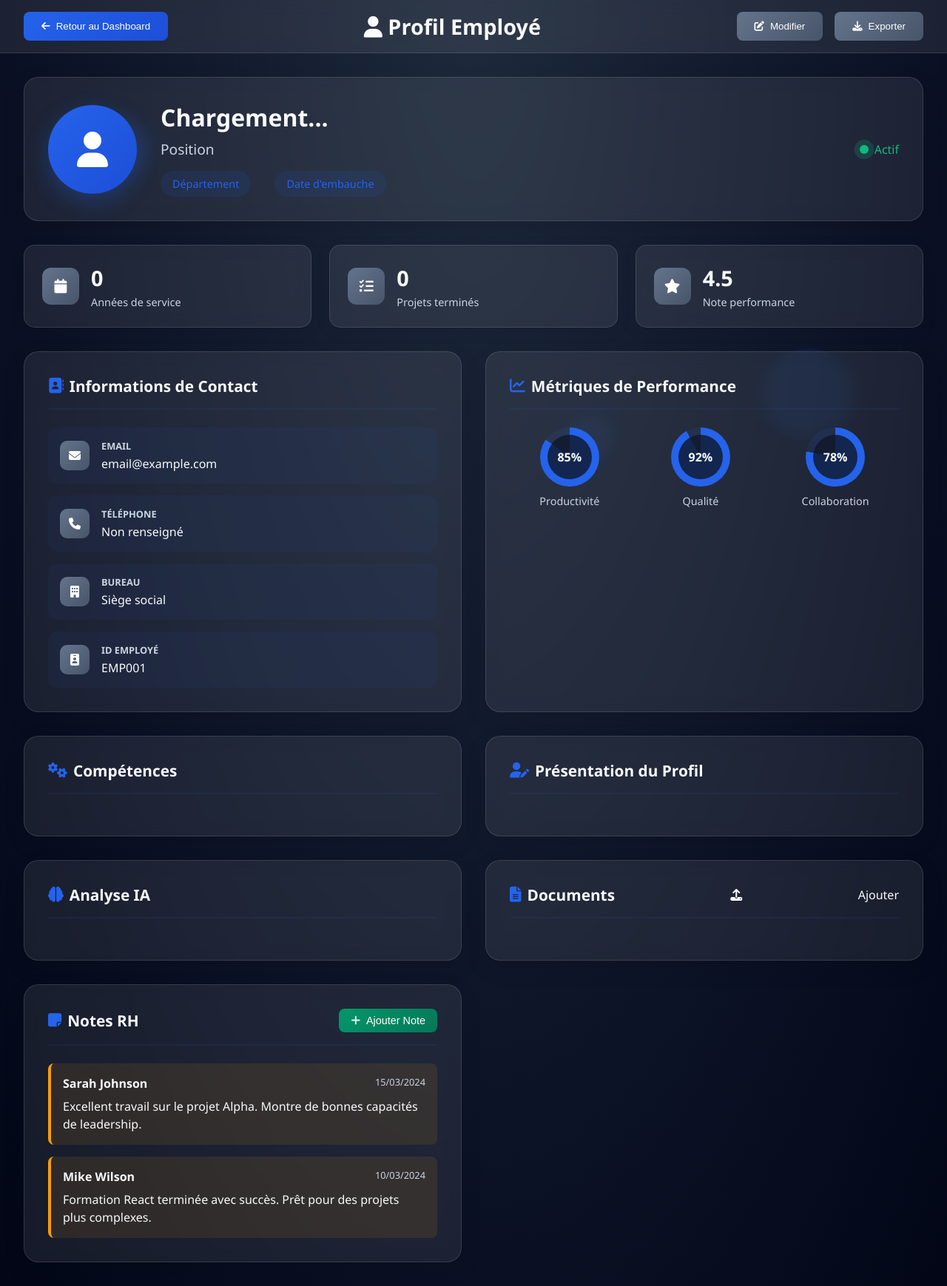
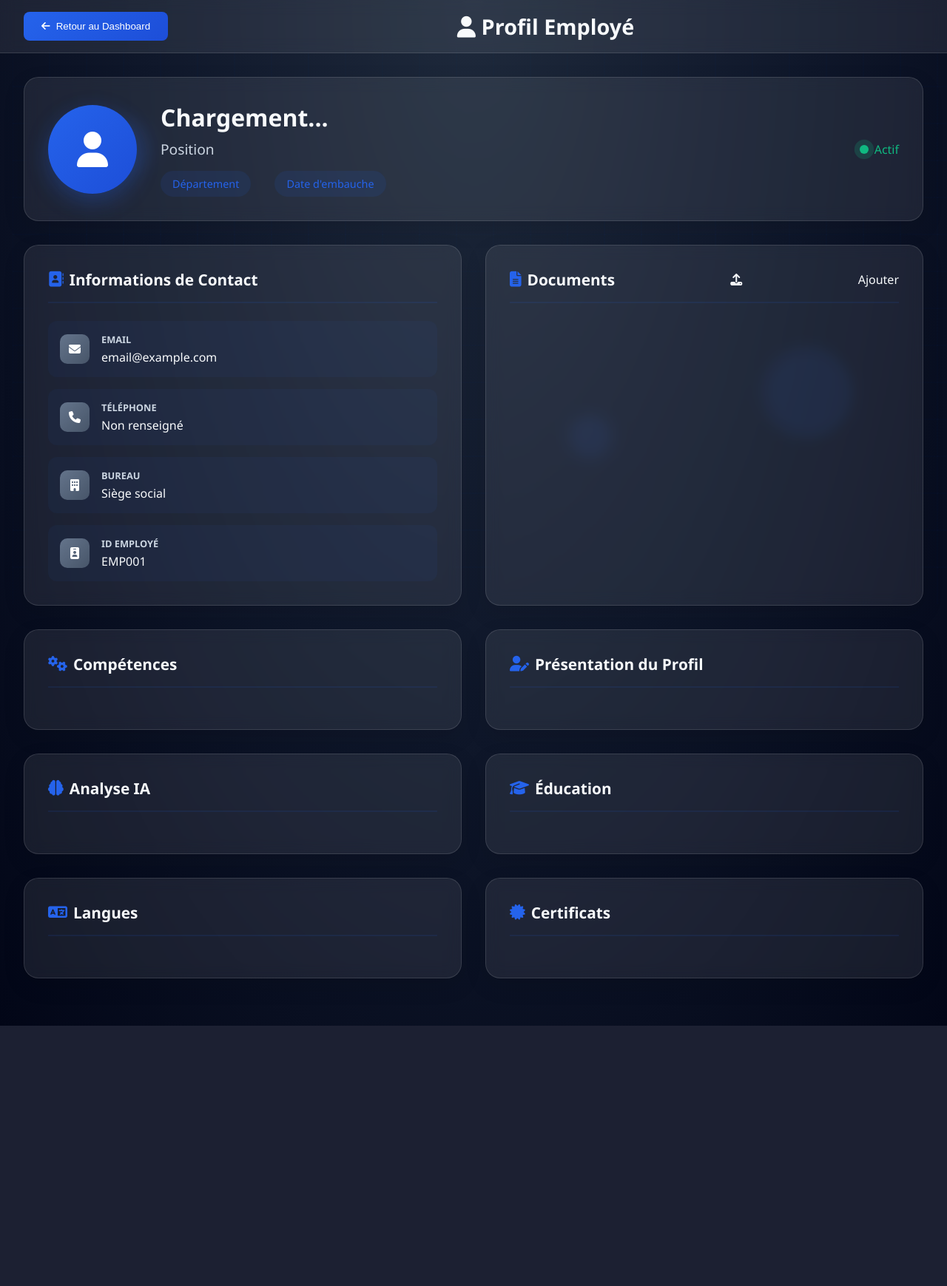
Before and after one commit to yassineXYSN/CV-Analyzer, a FastAPI app: page /employee-profile in a window 1280 px wide. Shown: the whole page at 74% size. After the commit the page ends 1387 px from the top, so only its background shows below. Run offline with FastAPI, Linux system fonts and the light colour scheme.

Commit message:
barcha tabdil

```diff
--- a/main.py
+++ b/main.py
@@ -235,36 +235,6 @@ async def scan_file(
         "candidate_id": candidate_id
     })
 
-@app.get("/api/candidate/{candidate_id}")
-async def get_candidate(candidate_id: int):
-    db = SessionLocal()
-    try:
-        candidate = db.query(models.ProfileCandidat).filter(models.ProfileCandidat.id == candidate_id).first()
-        if not candidate:
-            return {"success": False, "message": "Candidat introuvable"}
-
-        contact = candidate.contact
-        analyse = candidate.analyse
-
-        return {
-            "success": True,
-            "candidate": {
-                "id": candidate.id,
-                "first_name": candidate.name.split(" ")[0] if candidate.name else "",
-                "last_name": " ".join(candidate.name.split(" ")[1:]) if candidate.name else "",
-                "title": candidate.title,
-                "profile": candidate.profile,
-                "skills": candidate.skills,
-                "email": contact.email if contact else None,
-                "phone": contact.phone if contact else None,
-                "analyse": analyse.analyse if analyse else None
-            }
-        }
-    except Exception as e:
-        print(f"Erreur récupération candidat: {str(e)}")
-        return {"success": False, "message": "Erreur serveur"}
-    finally:
-        db.close()
 
 # Routes pour les pages
 @app.get("/login", response_class=HTMLResponse)
@@ -891,6 +861,9 @@ def get_employee(employee_id: int):
         if not emp:
             return {"success": False, "message": "Employé non trouvé"}
 
+        contact = getattr(emp, "contact", None)
+        analyse = getattr(emp, "analyse", None)
+
         return {
             "success": True,
             "employee": {
@@ -901,16 +874,23 @@ def get_employee(employee_id: int):
                 "phone": emp.phone,
                 "position": emp.position,
                 "department_id": emp.department_id,
+                "employee_id": emp.employee_id,
                 "hire_date": emp.hire_date.isoformat() if emp.hire_date else None,
-                "employee_id": emp.employee_id,
                 "skills": emp.skills,
-                "address": emp.address,
+                "profile": emp.profile,
+                "education": emp.education,
+                "languages": emp.languages,
+                "certificates": emp.certificates,
+                "analyse": analyse.analyse if analyse else None,
+                "linkedin": contact.linkedin if contact else None,
+                "address": emp.address or (contact.address if contact else None)
             }
         }
     finally:
         db.close()
 
 
+
 @app.get("/api/candidate/{candidate_id}")
 async def get_candidate(candidate_id: int):
     db = SessionLocal()
@@ -919,8 +899,8 @@ async def get_candidate(candidate_id: int):
         if not candidate:
             return {"success": False, "message": "Candidat introuvable"}
 
-        contact = candidate.contact  # via relationship
-        analyse = candidate.analyse  # via relationship
+        contact = candidate.contact
+        analyse = candidate.analyse
 
         return {
             "success": True,
@@ -944,6 +924,7 @@ async def get_candidate(candidate_id: int):
         }
     finally:
         db.close()
+
 
 
 
--- a/static/employee-profile.css
+++ b/static/employee-profile/employee-profile.css
@@ -18,6 +18,19 @@ body {
     color: #94a3b8;
     font-style: italic;
   }
+  .info-list {
+  list-style: none;
+  padding-left: 0;
+  color: #f8fafc;
+}
+
+.info-list li {
+  margin-bottom: 0.5rem;
+  background: rgba(255, 255, 255, 0.05);
+  padding: 0.5rem 1rem;
+  border-radius: 8px;
+}
+
 /* Background Effects */
 .background-effects {
   position: fixed;
--- a/static/employee-profile.js
+++ b/static/employee-profile/employee-profile.js
@@ -40,6 +40,17 @@ function loadPersonData() {
 
 // Afficher les informations du candidat
 function displayCandidateInfo(candidate) {
+
+const nameEl = document.getElementById("employeeName");
+  if (!nameEl) {
+    console.warn("⛔ DOM non prêt, employeeName introuvable");
+    return;
+  }
+
+  const educationList = document.getElementById("employeeEducationList");
+const langList = document.getElementById("employeeLanguagesList");
+const certList = document.getElementById("employeeCertificatesList");
+
   // Informations principales
   document.getElementById("employeeName").textContent = `${candidate.first_name} ${candidate.last_name}`;
   document.getElementById("employeePosition").textContent = candidate.title || "Candidat";
@@ -97,16 +108,57 @@ if (parsedSkills.length > 0) {
       `
     }
 
-    // Ajoute au DOM
     document.getElementById("employeeSkillsList").appendChild(skillItem)
   })
 }
 
+// ✅ Ce bloc est maintenant *en dehors* du if
+const educationData = parseJsonSafe(candidate.education);
+const langData = parseJsonSafe(candidate.languages);
+const certData = parseJsonSafe(candidate.certificates);
+
+console.log("🎓 Éducation :", educationData);
+console.log("🌍 Langues :", langData);
+console.log("📜 Certificats :", certData);
+
+// Éducation
+educationList.innerHTML = "";
+if (Array.isArray(educationData) && educationData.length > 0) {
+  educationData.forEach(item => {
+    const li = document.createElement("li");
+    li.textContent = `${item.degree} - ${item.institution} (${item.years})`;
+    educationList.appendChild(li);
+  });
+} else {
+  educationList.innerHTML = "<li>Aucune information</li>";
+}
+
+// Langues
+langList.innerHTML = "";
+if (Array.isArray(langData) && langData.length > 0) {
+  langData.forEach(lang => {
+    const li = document.createElement("li");
+    li.textContent = lang;
+    langList.appendChild(li);
+  });
+} else {
+  langList.innerHTML = "<li>Aucune langue renseignée</li>";
+}
+
+// Certificats
+certList.innerHTML = "";
+if (Array.isArray(certData) && certData.length > 0) {
+  certData.forEach(cert => {
+    const li = document.createElement("li");
+    li.textContent = cert;
+    certList.appendChild(li);
+  });
+} else {
+  certList.innerHTML = "<li>Aucun certificat disponible</li>";
+}
 
   // Statistiques simulées pour l'affichage
-  document.getElementById("yearsOfService").textContent = "0";
-  document.getElementById("completedProjects").textContent = "0";
-  document.getElementById("performanceRating").textContent = "N/A";
+
 }
 
 // Obtenir le nom du département (simulé)
@@ -133,29 +185,6 @@ function initializeCircleProgress() {
 // Fonction pour retourner au dashboard
 function goBackToDashboard() {
   window.location.href = "/dashboard"
-}
-
-// Fonctions pour les actions
-function editEmployee() {
-  showNotification("Fonction de modification en cours de développement", "info")
-}
-
-function exportProfile() {
-  const profileData = {
-    employee: currentEmployee,
-    exportDate: new Date().toISOString(),
-    notes: notes,
-  }
-
-  const blob = new Blob([JSON.stringify(profileData, null, 2)], { type: "application/json" })
-  const url = URL.createObjectURL(blob)
-  const a = document.createElement("a")
-  a.href = url
-  a.download = `profil_${currentEmployee.first_name}_${currentEmployee.last_name}.json`
-  a.click()
-  URL.revokeObjectURL(url)
-
-  showNotification("Profil exporté avec succès !", "success")
 }
 
 function addSkill() {
@@ -394,6 +423,7 @@ async function loadCandidateFromAPI(candidateId) {
 
     if (!data.success) throw new Error(data.message)
     const c = data.candidate
+    console.log("📦 Données reçues du candidat :", c);
 
     currentEmployee = {
       id: c.id,
@@ -436,6 +466,7 @@ displayEmployeeInfo(currentEmployee)
     if (profileEl && c.profile) {
       profileEl.textContent = c.profile
     }
+setTimeout(() => displayCandidateInfo(c), 0);
 
   } catch (err) {
     console.error("Erreur chargement candidat:", err)
@@ -532,3 +563,12 @@ async function loadEmployeeFromAPI(employeeId) {
     showNotification("Impossible de charger le profil employé", "error")
   }
 }
+function parseJsonSafe(value) {
+  try {
+    const once = typeof value === "string" ? JSON.parse(value) : value;
+    return typeof once === "string" ? JSON.parse(once) : once;
+  } catch (e) {
+    console.warn("Erreur de parsing JSON :", e);
+    return [];
+  }
+}
--- a/templates/HR-dep/auth/hr-login.html
+++ b/templates/HR-dep/auth/hr-login.html
@@ -4,7 +4,7 @@
     <meta charset="UTF-8">
     <meta name="viewport" content="width=device-width, initial-scale=1.0">
     <title>CV Analyzer Pro - Connexion RH</title>
-    <link rel="stylesheet" href="/static/hr-auth.css">
+    <link rel="stylesheet" href="/static/hr-auth/hr-auth.css">
     <link rel="stylesheet" href="https://cdnjs.cloudflare.com/ajax/libs/font-awesome/6.4.0/css/all.min.css">
 </head>
 <body>
--- a/templates/HR-dep/company-profile.html
+++ b/templates/HR-dep/company-profile.html
@@ -5,7 +5,7 @@
     <meta name="viewport" content="width=device-width, initial-scale=1.0">
     <title>Profil Entreprise - CV Analyzer Pro</title>
     <link rel="stylesheet" href="https://cdnjs.cloudflare.com/ajax/libs/font-awesome/6.4.0/css/all.min.css">
-    <link rel="stylesheet" href="/static/company-profile.css">
+    <link rel="stylesheet" href="/static/company-profile/company-profile.css">
 </head>
 <body>
     <!-- Background Effects -->
--- a/templates/HR-dep/company-setup.html
+++ b/templates/HR-dep/company-setup.html
@@ -4,7 +4,7 @@
     <meta charset="UTF-8">
     <meta name="viewport" content="width=device-width, initial-scale=1.0">
     <title>Configuration Entreprise - CV Analyzer Pro</title>
-    <link rel="stylesheet" href="/static/company-setup.css">
+    <link rel="stylesheet" href="/static/company-setup/company-setup.css">
     <link rel="stylesheet" href="https://cdnjs.cloudflare.com/ajax/libs/font-awesome/6.4.0/css/all.min.css">
 </head>
 <body>
--- a/templates/HR-dep/employee-profile.html
+++ b/templates/HR-dep/employee-profile.html
@@ -4,7 +4,7 @@
     <meta charset="UTF-8">
     <meta name="viewport" content="width=device-width, initial-scale=1.0">
     <title>Profil Employé - CV Analyzer Pro</title>
-    <link rel="stylesheet" href="/static/employee-profile.css">
+    <link rel="stylesheet" href="/static/employee-profile/employee-profile.css">
     <link rel="stylesheet" href="https://cdnjs.cloudflare.com/ajax/libs/font-awesome/6.4.0/css/all.min.css">
 </head>
 <body>
@@ -26,12 +26,7 @@
             </button>
             <h1><i class="fas fa-user"></i> Profil Employé</h1>
             <div class="header-actions">
-                <button class="action-btn" onclick="editEmployee()">
-                    <i class="fas fa-edit"></i> Modifier
-                </button>
-                <button class="action-btn" onclick="exportProfile()">
-                    <i class="fas fa-download"></i> Exporter
-                </button>
+
             </div>
         </div>
     </header>
@@ -58,31 +53,8 @@
                 </div>
             </div>
 
-            <!-- Quick Stats -->
-            <div class="quick-stats">
-                <div class="stat-item">
-                    <div class="stat-icon"><i class="fas fa-calendar"></i></div>
-                    <div class="stat-info">
-                        <h3 id="yearsOfService">0</h3>
-                        <p>Années de service</p>
-                    </div>
-                </div>
-                <div class="stat-item">
-                    <div class="stat-icon"><i class="fas fa-tasks"></i></div>
-                    <div class="stat-info">
-                        <h3 id="completedProjects">0</h3>
-                        <p>Projets terminés</p>
-                    </div>
-                </div>
-                <div class="stat-item">
-                    <div class="stat-icon"><i class="fas fa-star"></i></div>
-                    <div class="stat-info">
-                        <h3 id="performanceRating">4.5</h3>
-                        <p>Note performance</p>
-                    </div>
-                </div>
-            </div>
-        </section>
+
+
 
         <!-- Main Grid -->
         <div class="profile-grid">
@@ -123,30 +95,17 @@
                 </div>
             </section>
 
-            <!-- Performance Metrics -->
+            <!-- Documents -->
             <section class="profile-section">
                 <div class="section-header">
-                    <h3><i class="fas fa-chart-line"></i> Métriques de Performance</h3>
+                    <h3><i class="fas fa-file-alt"></i> Documents</h3>
+                        <i class="fas fa-upload"></i> Ajouter
+                    </button>
                 </div>
-                <div class="performance-metrics">
-                    <div class="metric-circle">
-                        <div class="circle-progress" data-percentage="85">
-                            <span>85%</span>
-                        </div>
-                        <label>Productivité</label>
-                    </div>
-                    <div class="metric-circle">
-                        <div class="circle-progress" data-percentage="92">
-                            <span>92%</span>
-                        </div>
-                        <label>Qualité</label>
-                    </div>
-                    <div class="metric-circle">
-                        <div class="circle-progress" data-percentage="78">
-                            <span>78%</span>
-                        </div>
-                        <label>Collaboration</label>
-                    </div>
+                <div class="documents-list">
+                   <div class="notes-list" id="notesList"></div>
+
+
                 </div>
             </section>
 
@@ -169,48 +128,30 @@
                 </div>
                 <p id="employeeAnalysis" class="profile-paragraph"></p>
             </section>
-
-
-
-            <!-- Documents -->
+           <!-- Éducation -->
 <section class="profile-section">
     <div class="section-header">
-                    <h3><i class="fas fa-file-alt"></i> Documents</h3>
-                        <i class="fas fa-upload"></i> Ajouter
-                    </button>
+        <h3><i class="fas fa-graduation-cap"></i> Éducation</h3>
     </div>
-                <div class="documents-list">
-                   <div class="notes-list" id="notesList"></div>
-
-
-                </div>
+    <ul id="employeeEducationList" class="info-list"></ul>
 </section>
 
-            <!-- HR Notes -->
+<!-- Langues -->
 <section class="profile-section">
     <div class="section-header">
-                    <h3><i class="fas fa-sticky-note"></i> Notes RH</h3>
-                    <button class="add-note-btn" onclick="addNote()">
-                        <i class="fas fa-plus"></i> Ajouter Note
-                    </button>
+        <h3><i class="fas fa-language"></i> Langues</h3>
     </div>
-                <div class="notes-list" id="notesList">
-                    <div class="note-item">
-                        <div class="note-header">
-                            <span class="note-author">Sarah Johnson</span>
-                            <span class="note-date">15/03/2024</span>
+    <ul id="employeeLanguagesList" class="info-list"></ul>
+</section>
+
+<!-- Certificats -->
+<section class="profile-section">
+    <div class="section-header">
+        <h3><i class="fas fa-certificate"></i> Certificats</h3>
     </div>
-                        <p class="note-content">Excellent travail sur le projet Alpha. Montre de bonnes capacités de leadership.</p>
-                    </div>
-                    <div class="note-item">
-                        <div class="note-header">
-                            <span class="note-author">Mike Wilson</span>
-                            <span class="note-date">10/03/2024</span>
-                        </div>
-                        <p class="note-content">Formation React terminée avec succès. Prêt pour des projets plus complexes.</p>
-                    </div>
-                </div>
+    <ul id="employeeCertificatesList" class="info-list"></ul>
 </section>
+
         </div>
     </div>
 
@@ -238,6 +179,6 @@
         </div>
     </div>
 
-    <script src="/static/employee-profile.js"></script>
+    <script src="/static/employee-profile/employee-profile.js"></script>
 </body>
 </html>
--- a/templates/HR-dep/hr-dashboard.html
+++ b/templates/HR-dep/hr-dashboard.html
@@ -4,7 +4,7 @@
     <meta charset="UTF-8">
     <meta name="viewport" content="width=device-width, initial-scale=1.0">
     <title>CV Analyzer Pro - Dashboard RH</title>
-    <link rel="stylesheet" href="/static/hr-dashboard.css">
+    <link rel="stylesheet" href="/static/hr-dashboard/hr-dashboard.css">
     <link rel="stylesheet" href="https://cdnjs.cloudflare.com/ajax/libs/font-awesome/6.4.0/css/all.min.css">
 </head>
 <body>
@@ -552,6 +552,6 @@
         </div>
     </div>
 
-    <script src="/static/hr-dashboard.js"></script>
+    <script src="/static/hr-dashboard/hr-dashboard.js"></script>
 </body>
 </html>
--- a/templates/HR-dep/hr-reports.html
+++ b/templates/HR-dep/hr-reports.html
@@ -4,7 +4,7 @@
     <meta charset="UTF-8">
     <meta name="viewport" content="width=device-width, initial-scale=1.0">
     <title>Rapports RH - CV Analyzer Pro</title>
-    <link rel="stylesheet" href="/static/hr-reports.css">
+    <link rel="stylesheet" href="/static/hr-dashboard/hr-reports.css">
     <link rel="stylesheet" href="https://cdnjs.cloudflare.com/ajax/libs/font-awesome/6.4.0/css/all.min.css">
     <script src="https://cdn.jsdelivr.net/npm/chart.js"></script>
 </head>
--- a/templates/HR-dep/job-details.html
+++ b/templates/HR-dep/job-details.html
@@ -4,7 +4,7 @@
     <meta charset="UTF-8">
     <meta name="viewport" content="width=device-width, initial-scale=1.0">
     <title>Détails du Poste - CV Analyzer Pro</title>
-    <link rel="stylesheet" href="/static/job-details.css">
+    <link rel="stylesheet" href="/static/job-details/job-details.css">
     <link rel="stylesheet" href="https://cdnjs.cloudflare.com/ajax/libs/font-awesome/6.4.0/css/all.min.css">
 </head>
 <body>
@@ -155,6 +155,6 @@
         </div>
     </div>
 
-    <script src="/static/job-details.js"></script>
+    <script src="/static/job-details/job-details.js"></script>
 </body>
 </html>
```
Also changed, not shown: static/company-profile/company-profile.css (renamed from static/company-profile.css), static/company-profile/company-profile.js (renamed from static/company-profile.js), static/company-setup/company-setup.css (renamed from static/company-setup.css), static/company-setup/company-setup.js (renamed from static/company-setup.js), static/hr-auth/hr-auth.css (renamed from static/hr-auth.css), static/hr-dashboard/hr-dashboard.css (renamed from static/hr-dashboard.css), static/hr-dashboard/hr-dashboard.js (renamed from static/hr-dashboard.js), static/hr-dashboard/hr-reports.css (renamed from static/hr-reports.css), static/job-details/job-details.css (renamed from static/job-details.css), static/job-details/job-details.js (renamed from static/job-details.js). Lines whose indentation alone changed are shown as unchanged.
